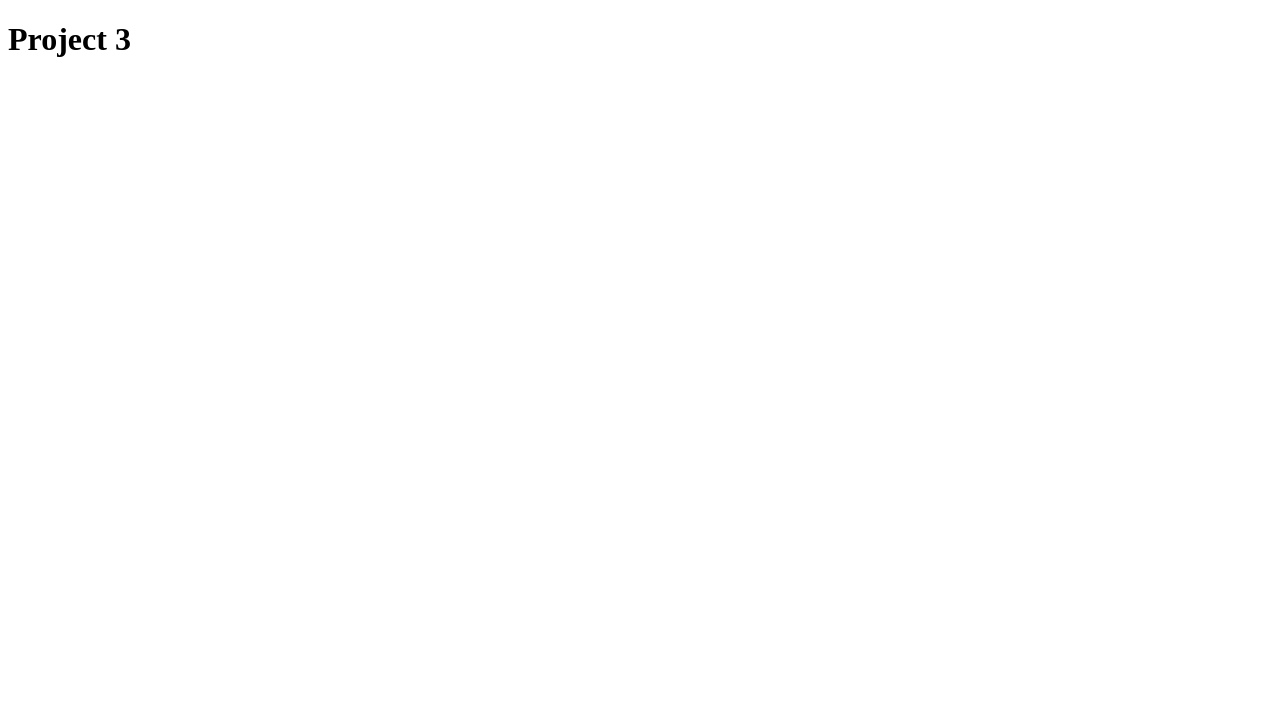
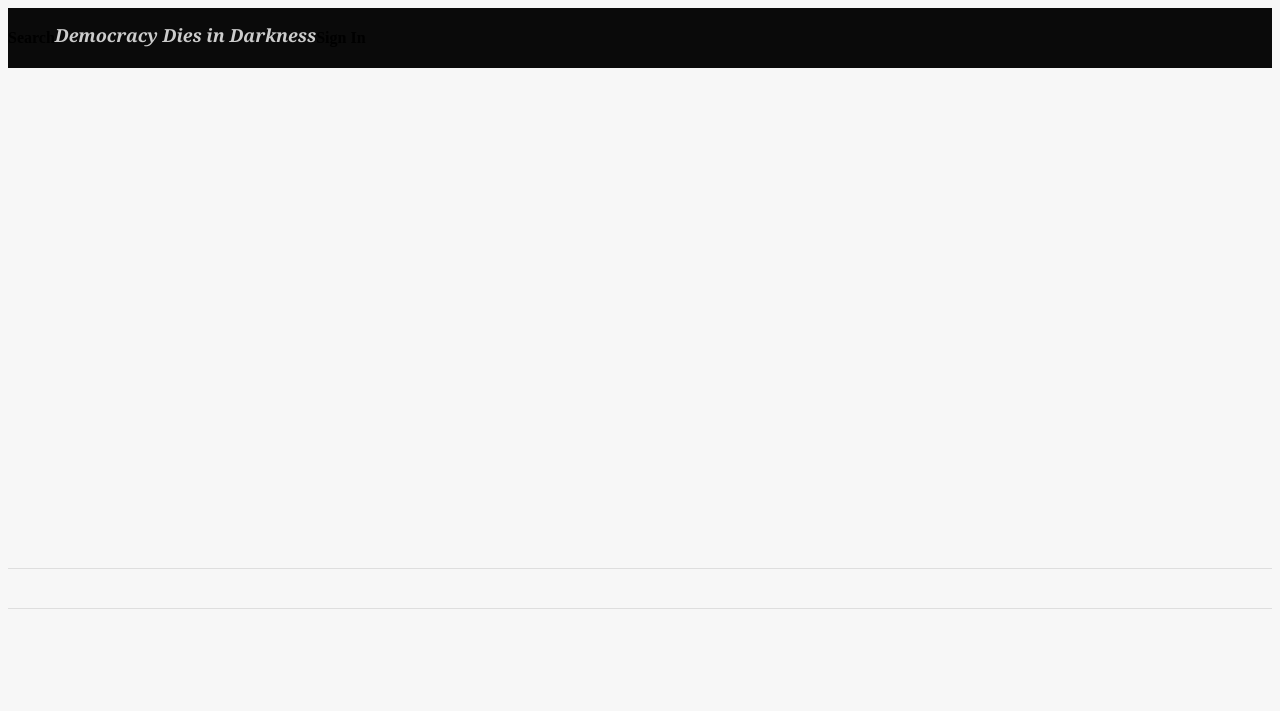
Before and after one commit to indiamack/project-3-487, a plain HTML site: page index.html in a window 1280 px wide. Drawn offline with nearby package versions, Linux system fonts and the light colour scheme.

Commit message:
Building nav and footer

```diff
--- a/css/styles.css
+++ b/css/styles.css
@@ -0,0 +1,62 @@
+@supports (grid-area:auto){
+
+  .site{
+    display:grid;
+    grid-template-columns: 1fr 1fr 1fr 1fr 1fr 1fr 1fr 1fr;
+    grid-template-rows: 60px 500px 40px 100px;
+    grid-template-areas:
+      'nv nv nv nv nv nv nv nv'
+      '. mn mn mn mn mn mn .'
+      'ftt ftt ftt ftt ftt ftt ftt ftt'
+      'ft ft ft ft ft ft ft ft';
+    background-color: #f7f7f7;
+  }
+
+  .flex{
+    display: flex;
+  }
+
+/*--Navbar----------------------------------------*/
+  .navbar{
+    grid-column: nv;
+    background-color: #000000f5;
+  }
+
+  .nav-box{
+    align-items: center;
+    justify-content: space-around;
+  }
+
+  #page-title{
+    flex-direction: column;
+    color: #ccc;
+    font-style: italic;
+    font-size: 12px;
+    font-family: Georgia;
+  }
+
+/*--Main----------------------------------------*/
+
+  .main{
+    grid-column: mn;
+    color: #2a2a2a;
+  }
+
+/*--Footer----------------------------------------*/
+
+  .footer-top{
+    grid-column: ftt;
+    color: #2a2a2a;
+    border-top: 1px solid #dedede;
+  }
+
+  .footer{
+    grid-column: ft;
+    color: #2a2a2a;
+    border-top: 1px solid #dedede;
+  }
+
+
+
+
+}
--- a/index.html
+++ b/index.html
@@ -4,8 +4,26 @@
   <title>Project 3</title>
   <link rel="stylesheet" href="css/styles.css" type="text/css" />
 </head>
-<body>
-  <h1>Project 3</h1>
+<body class="site">
+  <div class="navbar flex">
+    <div class="search-icon"></div>
+    <div class="nav-box flex">
+      <h4>Search</h4>
+      <div class="hamburger"></div>
+    </div>
+    <div id="page-title" class="flex">
+      <div class="wp-title"></div>
+      <h2>Democracy Dies in Darkness</h2>
+    </div>
+    <div class="nav-box flex">
+      <h4>Sign In</h4>
+      <div class="sign-icon"></div>
+    </div>
+  </div>
+  <div class="main flex"></div>
+  <div class="footer-top flex"></div>
+  <div class="footer flex"></div>
+
 
 
   <script src="https://code.jquery.com/jquery-3.3.1.min.js" integrity="sha256-FgpCb/KJQlLNfOu91ta32o/NMZxltwRo8QtmkMRdAu8="crossorigin="anonymous"></script>
```
Also changed, not shown: img/wp-logo.png (added).
